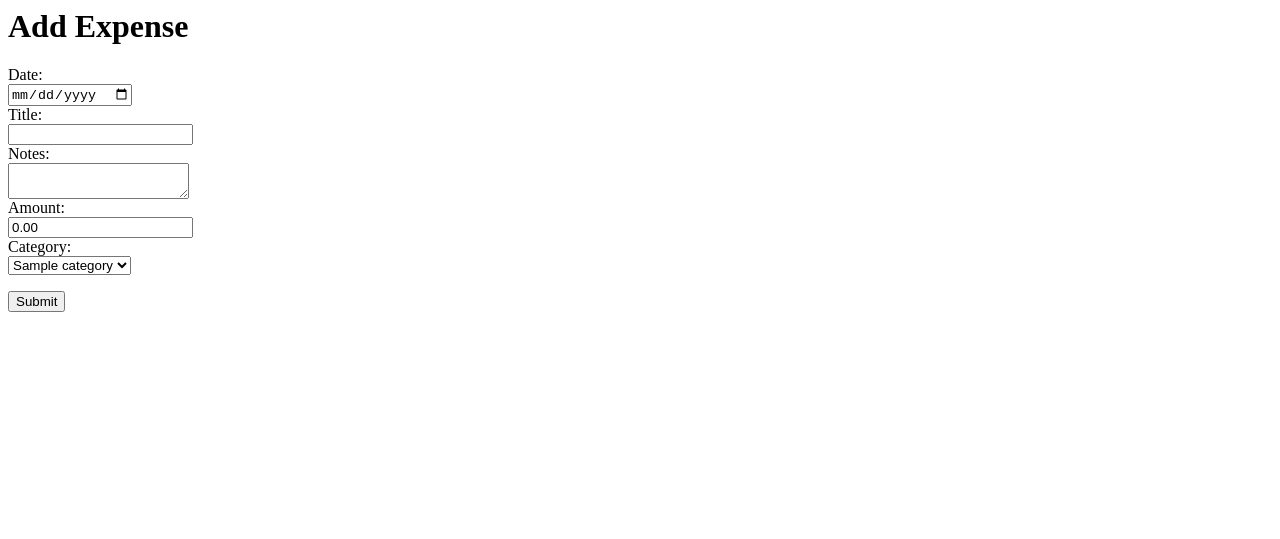
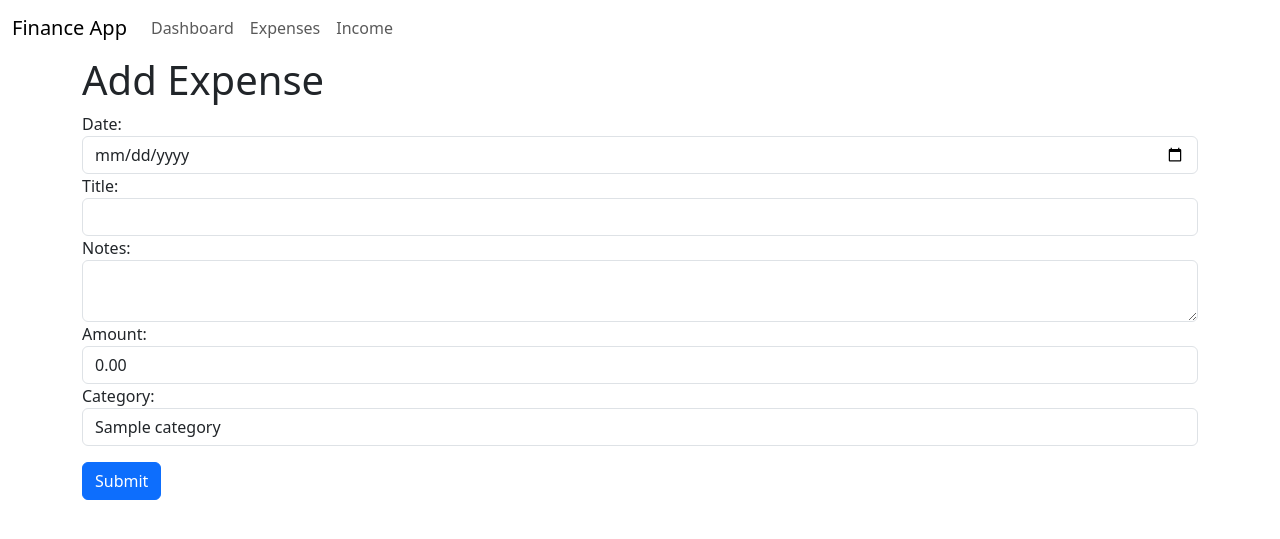
Before and after one commit to jwiedenheft/personal-finance-app, a Flask app: page /new_expense in a window 1280 px wide. Shown: the top 539 px of the page. Run offline with Flask 3, Linux system fonts and the light colour scheme; tables that the repository leaves empty hold one stand-in row (Sample ...).

Commit message:
Add navbar

```diff
--- a/finance_app/main/routes.py
+++ b/finance_app/main/routes.py
@@ -8,7 +8,7 @@ from finance_app.models import Category, Expense
 
 @main.route("/")
 def index():
-    return "Hello world!"
+    return render_template("index.html")
 
 
 @main.route("/new_expense", methods=["GET", "POST"])
--- /dev/null
+++ b/finance_app/main/templates/index.html
@@ -0,0 +1,5 @@
+{% extends "layout.html" %}
+
+{% block content %}
+Hello world!
+{% endblock %}
--- a/finance_app/main/templates/layout.html
+++ b/finance_app/main/templates/layout.html
@@ -6,8 +6,34 @@
         <link href="https://cdn.jsdelivr.net/npm/bootstrap@5.3.2/dist/css/bootstrap.min.css" rel="stylesheet" integrity="sha384-T3c6CoIi6uLrA9TneNEoa7RxnatzjcDSCmG1MXxSR1GAsXEV/Dwwykc2MPK8M2HN" crossorigin="anonymous">
     </head>
     <body>
-        {% block content %}{% endblock %}
+        <nav class="navbar navbar-expand-lg">
+            <div class="container-fluid">
+                <a class="navbar-brand" href="{{url_for("main.index")}}">
+                    Finance App
+                </a>
+                <button class="navbar-toggler" type="button" data-bs-toggle="collapse" data-bs-target="#navbarNav" aria-controls="navbarNav" aria-expanded="false" aria-label="Toggle navigation">
+                    <span class="navbar-toggler-icon"></span>
+                </button>
+                <div class="collapse navbar-collapse" id="navbarNav">
+                    <ul class="navbar-nav">
+                        <li class="nav-item">
+                        <a class="nav-link" href="#">Dashboard</a>
+                        </li>
+                        <li class="nav-item">
+                        <a class="nav-link" href="{{url_for("main.list_expenses")}}">
+                            Expenses
+                        </a>
+                        </li>
+                        <li class="nav-item">
+                        <a class="nav-link" href="#">Income</a>
+                        </li>
+                    </ul>
+                </div>
+            </div>
+        </nav>
+        <div class="container">
+            {% block content %}{% endblock %}
+        </div>
         <script src="https://cdn.jsdelivr.net/npm/bootstrap@5.3.2/dist/js/bootstrap.bundle.min.js" integrity="sha384-C6RzsynM9kWDrMNeT87bh95OGNyZPhcTNXj1NW7RuBCsyN/o0jlpcV8Qyq46cDfL" crossorigin="anonymous"></script>
-
     </body>
 </html>
--- a/finance_app/main/templates/new_expense_form.html
+++ b/finance_app/main/templates/new_expense_form.html
@@ -1,25 +1,28 @@
+{% extends "layout.html" %}
+{% block content %}
 <h1>Add Expense</h1>
 <form action="" method="post" novalidate>
     {{ form.hidden_tag() }}
     <div>
         {{ form.date.label }}<br>
-        {{ form.date}}
+        {{ form.date(class="form-control")}}
     </div>
     <div>
         {{ form.title.label }}<br>
-        {{ form.title }}
+        {{ form.title(class="form-control") }}
     </div>
     <div>
         {{ form.notes.label }}<br>
-        {{ form.notes }}
+        {{ form.notes(class="form-control") }}
     </div>
     <div>
         {{ form.amount.label }}<br>
-        {{ form.amount }}
+        {{ form.amount(class="form-control") }}
     </div>
     <div>
         {{ form.category.label }}<br>
-        {{ form.category }}
+        {{ form.category(class="form-control") }}
     </div>
-    <p>{{ form.submit() }}</p>
+    <p>{{ form.submit(class="btn btn-primary mt-3") }}</p>
 </form>
+{% endblock %}
```
Also changed, not shown: finance_app/main/templates/list_expenses.html (+9 -7 lines).
